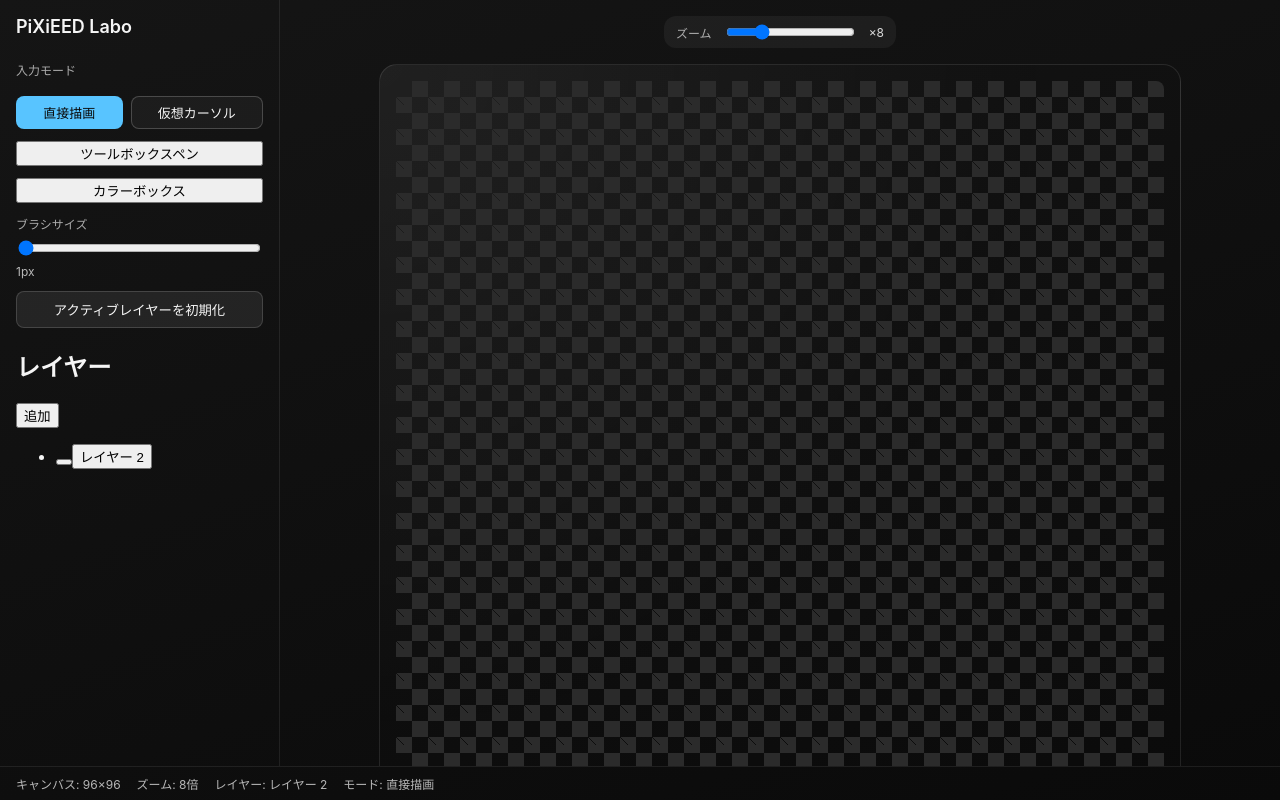
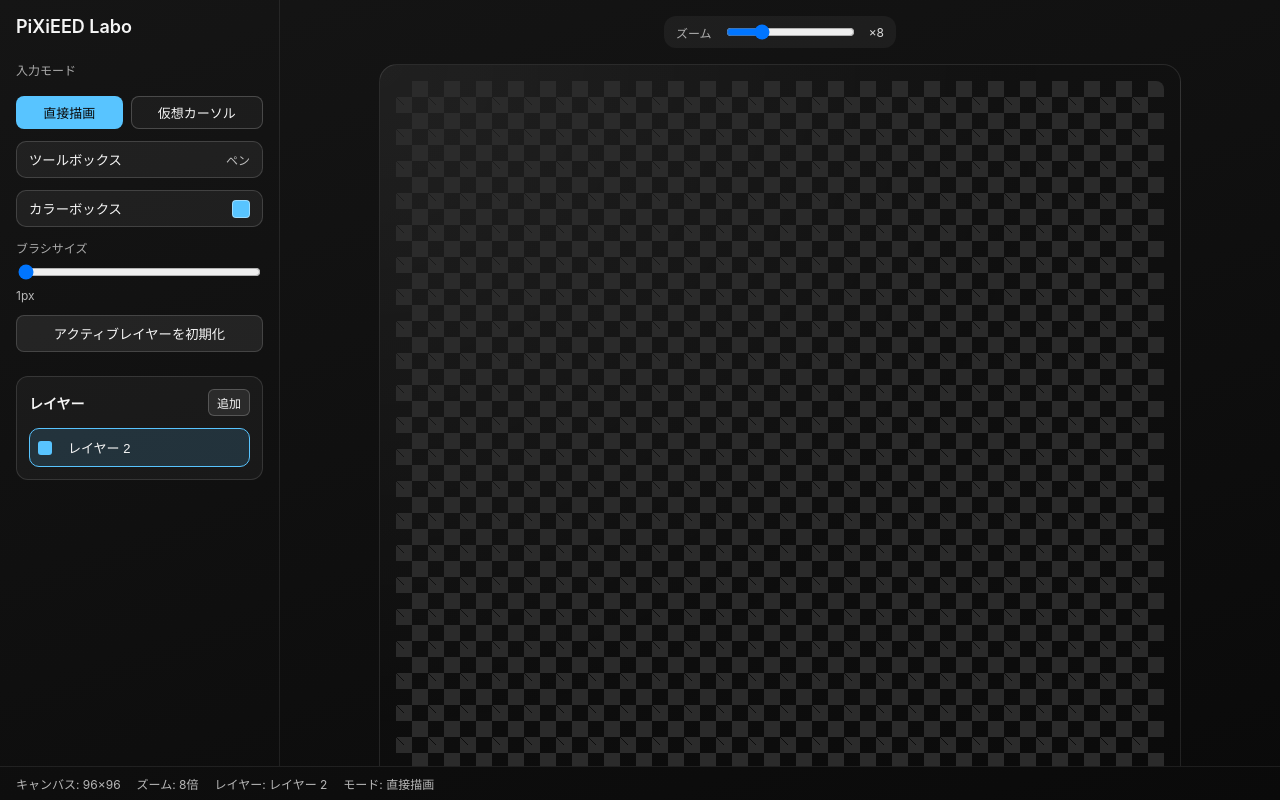
Before and after one commit to ReoTsukada/PiXiEEDLabo, a React (Vite) app: page / in a window 1280 px wide. Built offline with nearby package versions, Linux system fonts and the light colour scheme.

Commit message:
Update editor.css

```diff
--- a/src/styles/editor.css
+++ b/src/styles/editor.css
@@ -9,6 +9,11 @@
 .editor-shell__toolbar {
   padding: 16px;
   border-bottom: 1px solid rgba(255, 255, 255, 0.08);
+}
+
+.sidebar {
+  display: grid;
+  gap: 24px;
 }
 
 .editor-shell__viewport {
@@ -104,6 +109,88 @@
 .toolbar__value {
   font-size: 12px;
   color: rgba(255, 255, 255, 0.7);
+}
+
+.toolbar__box {
+  display: flex;
+  justify-content: space-between;
+  align-items: center;
+  gap: 12px;
+  padding: 8px 12px;
+  border-radius: 10px;
+  border: 1px solid rgba(255, 255, 255, 0.15);
+  background: rgba(255, 255, 255, 0.06);
+  color: inherit;
+  cursor: pointer;
+}
+
+.toolbar__box-value {
+  font-size: 12px;
+  color: rgba(255, 255, 255, 0.7);
+}
+
+.toolbar__color-indicator {
+  width: 18px;
+  height: 18px;
+  border-radius: 4px;
+  border: 1px solid rgba(255, 255, 255, 0.4);
+}
+
+.toolbar__drawer {
+  margin-top: 8px;
+  padding: 10px;
+  border-radius: 12px;
+  border: 1px solid rgba(255, 255, 255, 0.12);
+  background: rgba(9, 9, 9, 0.9);
+  display: grid;
+  gap: 8px;
+}
+
+.toolbar__drawer--palette {
+  gap: 12px;
+}
+
+.toolbar__tool-button {
+  padding: 6px 10px;
+  border-radius: 8px;
+  border: 1px solid rgba(255, 255, 255, 0.15);
+  background: rgba(255, 255, 255, 0.04);
+  color: inherit;
+  font-size: 13px;
+  cursor: pointer;
+}
+
+.toolbar__tool-button--active {
+  background: #58c4ff;
+  color: #0a0a0a;
+  border-color: transparent;
+}
+
+.toolbar__swatches {
+  display: grid;
+  grid-template-columns: repeat(auto-fit, minmax(28px, 1fr));
+  gap: 8px;
+}
+
+.toolbar__swatch {
+  width: 100%;
+  aspect-ratio: 1 / 1;
+  border-radius: 6px;
+  border: 2px solid transparent;
+  cursor: pointer;
+}
+
+.toolbar__swatch--active {
+  border-color: #58c4ff;
+}
+
+.toolbar__label--inline {
+  display: flex;
+  justify-content: space-between;
+  align-items: center;
+  gap: 12px;
+  font-size: 12px;
+  color: rgba(255, 255, 255, 0.64);
 }
 
 .viewport {
@@ -211,3 +298,81 @@
 .status-bar span {
   white-space: nowrap;
 }
+
+.layer-panel {
+  display: grid;
+  gap: 12px;
+  padding: 12px;
+  border-radius: 12px;
+  border: 1px solid rgba(255, 255, 255, 0.12);
+  background: rgba(255, 255, 255, 0.04);
+}
+
+.layer-panel__header {
+  display: flex;
+  justify-content: space-between;
+  align-items: center;
+}
+
+.layer-panel__title {
+  margin: 0;
+  font-size: 14px;
+  font-weight: 600;
+}
+
+.layer-panel__add {
+  padding: 4px 8px;
+  border-radius: 6px;
+  border: 1px solid rgba(255, 255, 255, 0.2);
+  background: rgba(255, 255, 255, 0.08);
+  color: inherit;
+  font-size: 12px;
+  cursor: pointer;
+}
+
+.layer-panel__list {
+  margin: 0;
+  padding: 0;
+  list-style: none;
+  display: grid;
+  gap: 8px;
+}
+
+.layer-panel__item {
+  display: grid;
+  grid-template-columns: auto 1fr;
+  gap: 10px;
+  align-items: center;
+  padding: 8px;
+  border-radius: 10px;
+  border: 1px solid rgba(255, 255, 255, 0.08);
+  background: rgba(0, 0, 0, 0.2);
+}
+
+.layer-panel__item--active {
+  border-color: #58c4ff;
+  background: rgba(88, 196, 255, 0.15);
+}
+
+.layer-panel__toggle {
+  width: 14px;
+  height: 14px;
+  border-radius: 3px;
+  border: 1px solid rgba(255, 255, 255, 0.4);
+  background: rgba(255, 255, 255, 0.1);
+  cursor: pointer;
+}
+
+.layer-panel__toggle--visible {
+  background: #58c4ff;
+  border-color: transparent;
+}
+
+.layer-panel__label {
+  background: none;
+  border: none;
+  color: inherit;
+  text-align: left;
+  font-size: 13px;
+  cursor: pointer;
+}
```
